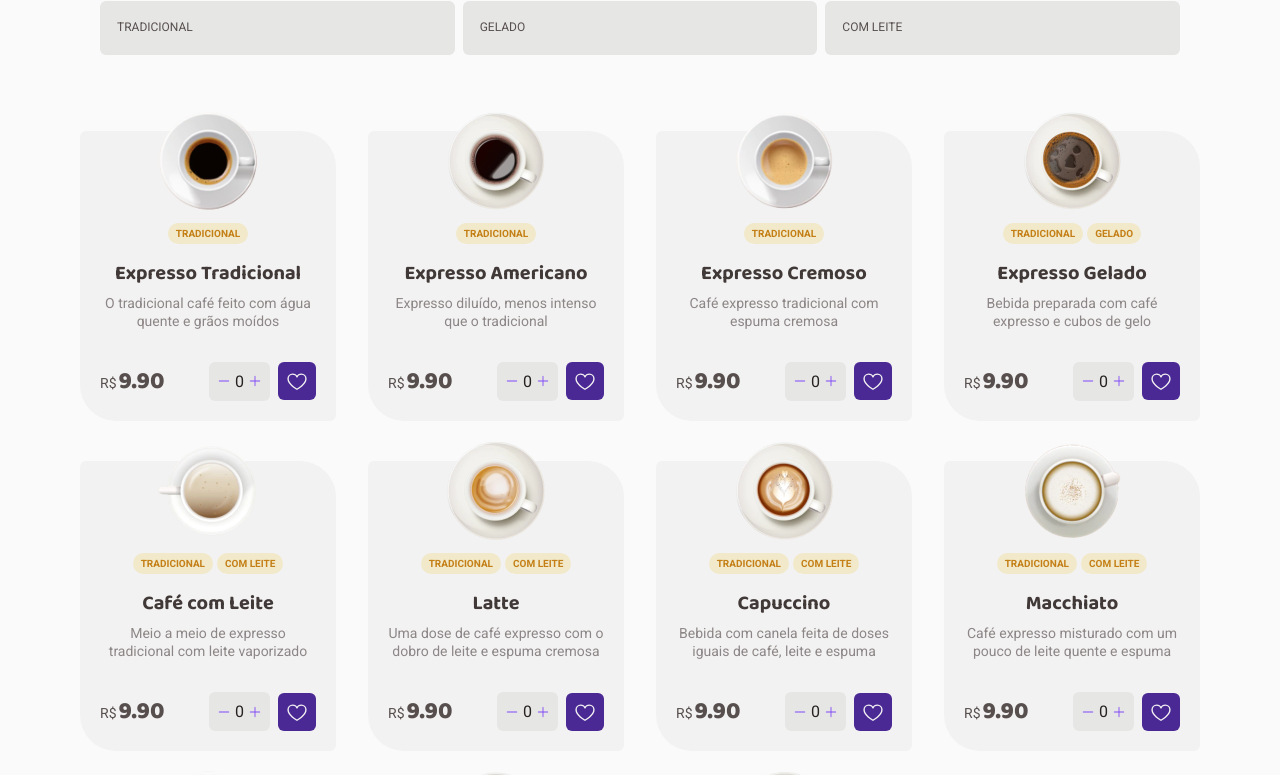
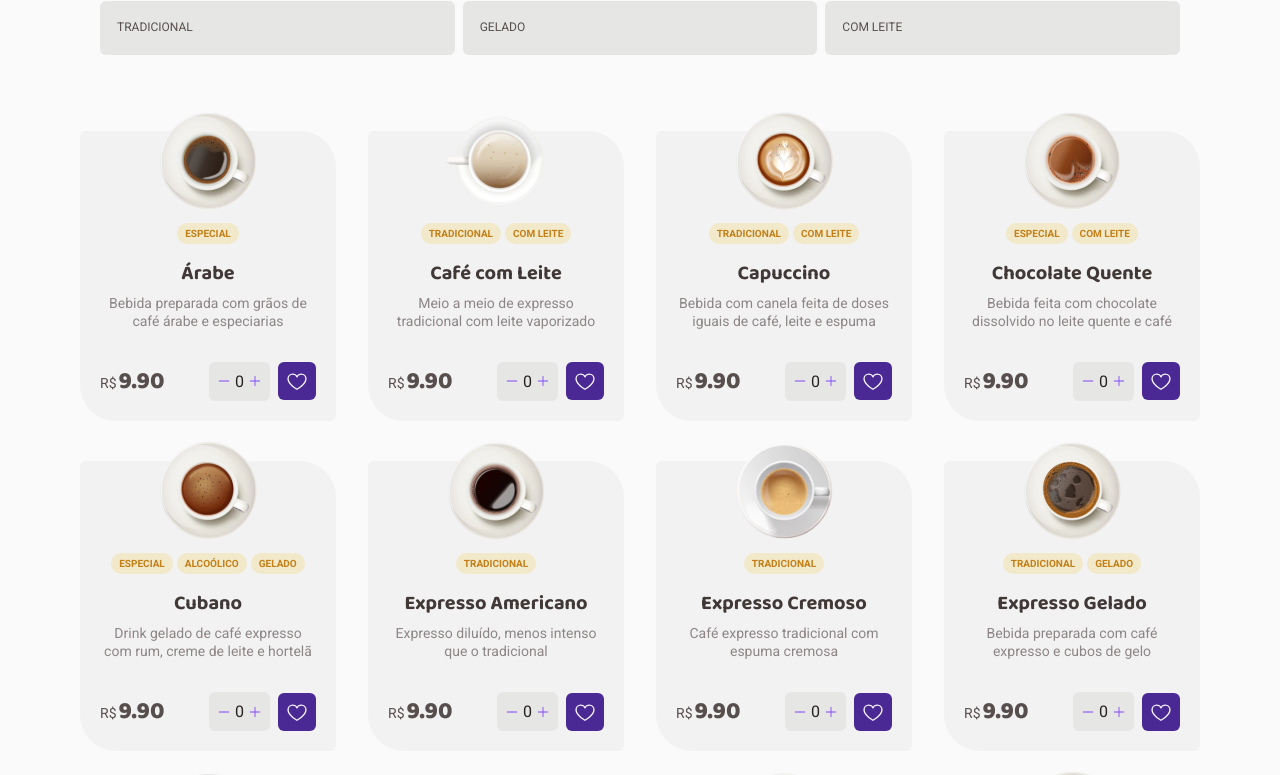
Before and after one commit to sergiotim/DSW-G1-Coffee-Delivery, a React (Vite) app: page / in a window 1280 px wide. Shown: the part 780-1555 px from the top of the page. Built offline with nearby package versions, Linux system fonts and the light colour scheme; data requests are answered from the project's data file.

Commit message:
filtragem em ordem alfabética

```diff
--- a/src/pages/Home/index.tsx
+++ b/src/pages/Home/index.tsx
@@ -175,7 +175,9 @@ export function Home() {
 
         <div>
           {filter === ""
-            ? coffees.map((coffee) => (
+            ? [...coffees]
+                .sort((a, b) => a.title.localeCompare(b.title))
+                .map((coffee) => (
                   <CoffeeCard
                     key={coffee.id}
                     coffee={coffee}
@@ -184,8 +186,10 @@ export function Home() {
                     handleFavoriteCoffee={handleFavoriteCoffee}
                   />
                 ))
-            : coffees.map((coffee) =>
-                coffee.tags.includes(filter) ? (
+            : [...coffees]
+                .filter((coffee) => coffee.tags.includes(filter))
+                .sort((a, b) => a.title.localeCompare(b.title))
+                .map((coffee) => (
                   <CoffeeCard
                     key={coffee.id}
                     coffee={coffee}
@@ -193,10 +197,7 @@ export function Home() {
                     decrementQuantity={decrementQuantity}
                     handleFavoriteCoffee={handleFavoriteCoffee}
                   />
-                ) : (
-                  ""
-                )
-              )}
+                ))}
         </div>
       </CoffeeList>
     </div>
```
Lines whose indentation alone changed are shown as unchanged.
